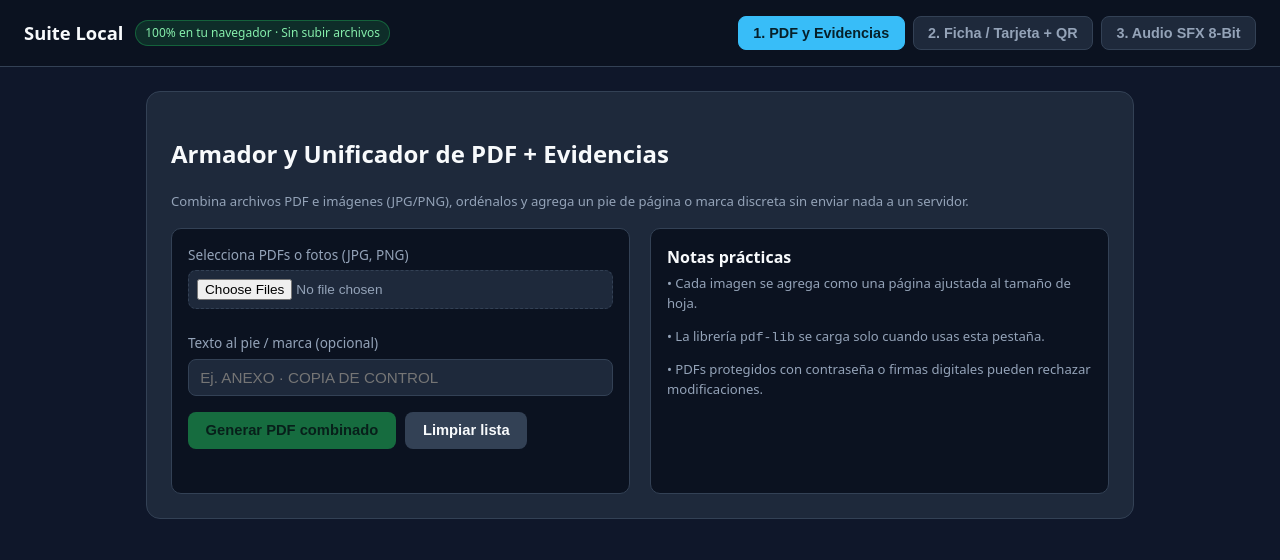
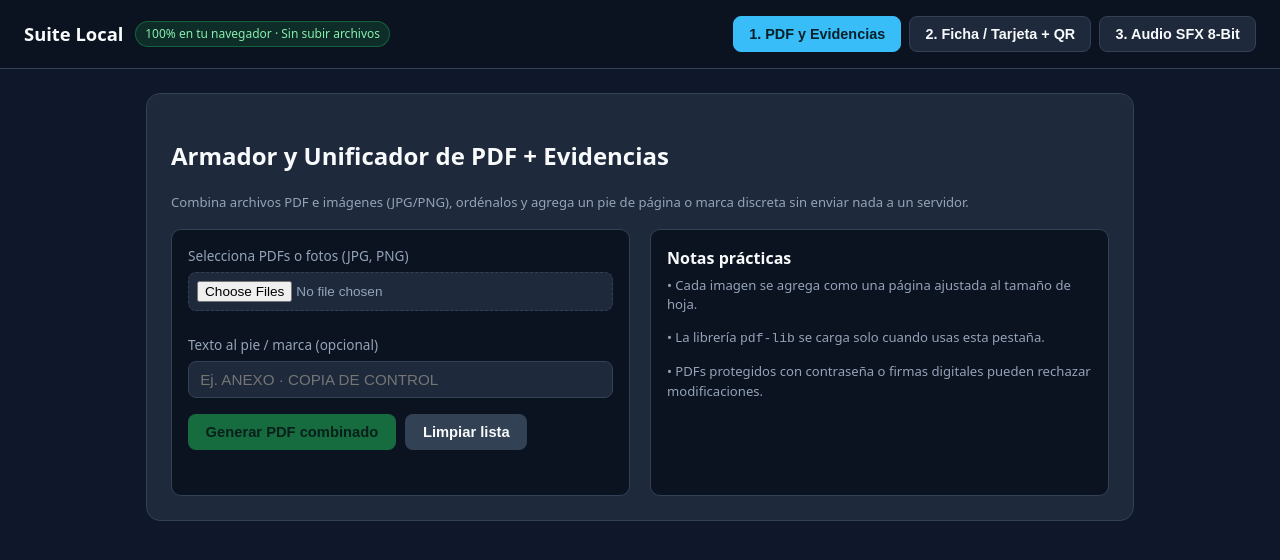
Before and after one commit to nexuslocalclick-rgb/nexus-localclick-portal, a plain HTML site: page Free.html in a window 1280 px wide. Both pictures are taken after a click on the button "1. PDF y Evidencias". Drawn offline with Linux system fonts and the light colour scheme.

Commit message:
Refactor tab buttons and improve event handling

```diff
--- a/Free.html
+++ b/Free.html
@@ -66,17 +66,17 @@
 
     .tab-btn {
       background: var(--panel);
-      color: var(--muted);
+      color: var(--text);
       border: 1px solid var(--border);
-      padding: 0.5rem 0.9rem;
+      padding: 0.55rem 0.95rem;
       border-radius: 8px;
       cursor: pointer;
       font-weight: 600;
       font-size: 0.9rem;
+      touch-action: manipulation;
     }
 
     .tab-btn:hover {
-      color: var(--text);
       border-color: var(--accent);
     }
 
@@ -168,6 +168,7 @@
       font-weight: 700;
       cursor: pointer;
       font-size: 0.92rem;
+      touch-action: manipulation;
     }
 
     .btn:hover { filter: brightness(1.08); }
@@ -256,9 +257,9 @@
       <span class="badge">100% en tu navegador · Sin subir archivos</span>
     </div>
     <nav id="tabs-nav" aria-label="Herramientas">
-      <button type="button" class="tab-btn active" data-tab="pdf">1. PDF y Evidencias</button>
-      <button type="button" class="tab-btn" data-tab="card">2. Ficha / Tarjeta + QR</button>
-      <button type="button" class="tab-btn" data-tab="sfx">3. Audio SFX 8-Bit</button>
+      <button type="button" id="btn-tab-pdf" class="tab-btn active" data-tab="pdf" onclick="window.abrirPestana('pdf')">1. PDF y Evidencias</button>
+      <button type="button" id="btn-tab-card" class="tab-btn" data-tab="card" onclick="window.abrirPestana('card')">2. Ficha / Tarjeta + QR</button>
+      <button type="button" id="btn-tab-sfx" class="tab-btn" data-tab="sfx" onclick="window.abrirPestana('sfx')">3. Audio SFX 8-Bit</button>
     </nav>
   </header>
 
@@ -295,7 +296,7 @@
     </section>
 
     <!-- MÓDULO 2: FICHA / TARJETA + QR -->
-    <section id="tab-card" class="tool-panel">
+    <section id="tab-card" class="tool-panel" hidden style="display:none;">
       <h2>Generador Rápido de Ficha / Tarjeta con QR</h2>
       <p class="hint">Crea una tarjeta o ficha visual al instante y descárgala como PNG.</p>
 
@@ -335,7 +336,7 @@
     </section>
 
     <!-- MÓDULO 3: AUDIO SFX 8-BIT -->
-    <section id="tab-sfx" class="tool-panel">
+    <section id="tab-sfx" class="tool-panel" hidden style="display:none;">
       <h2>Sintetizador de Efectos 8-Bit (Web Audio)</h2>
       <p class="hint">Genera sonidos retro en el navegador y descárgalos en formato WAV sin depender de librerías externas.</p>
 
@@ -384,24 +385,31 @@
 
   <script>
     (function () {
-      // --- NAVEGACIÓN ENTRE PESTAÑAS (delegación en nav para que nunca falle) ---
-      const tabsNav = document.getElementById('tabs-nav');
-      const tabBtns = Array.from(document.querySelectorAll('.tab-btn'));
-      const panels = Array.from(document.querySelectorAll('.tool-panel'));
+      const validTabs = ['pdf', 'card', 'sfx'];
 
-      function switchTab(target) {
-        tabBtns.forEach((b) => b.classList.toggle('active', b.dataset.tab === target));
-        panels.forEach((p) => p.classList.toggle('active', p.id === 'tab-' + target));
-        if (target === 'card') {
-          renderCard();
+      window.abrirPestana = function (target) {
+        if (!validTabs.includes(target)) return;
+
+        validTabs.forEach((name) => {
+          const btn = document.getElementById('btn-tab-' + name);
+          const panel = document.getElementById('tab-' + name);
+          const isSelected = name === target;
+
+          if (btn) {
+            btn.classList.toggle('active', isSelected);
+            btn.setAttribute('aria-selected', isSelected ? 'true' : 'false');
+          }
+          if (panel) {
+            panel.classList.toggle('active', isSelected);
+            panel.hidden = !isSelected;
+            panel.style.display = isSelected ? 'block' : 'none';
+          }
+        });
+
+        if (target === 'card' && typeof window.renderCard === 'function') {
+          window.renderCard();
         }
-      }
-
-      tabsNav.addEventListener('click', (e) => {
-        const btn = e.target.closest('.tab-btn');
-        if (!btn) return;
-        switchTab(btn.dataset.tab);
-      });
+      };
 
       // --- CARGADOR BAJO DEMANDA DE SCRIPTS ---
       const loadedScripts = new Map();
@@ -612,7 +620,7 @@
         cardCtx.restore();
       }
 
-      async function renderCard() {
+      window.renderCard = async function () {
         const seq = ++qrDrawSeq;
         const w = cardCanvas.width;
         const h = cardCanvas.height;
@@ -667,10 +675,10 @@
           cardCtx.fillRect(qrX - 2, qrY - 2, qrSize + 4, qrSize + 4);
           drawFallbackQrBox(qrX, qrY, qrSize, 'QR sin red');
         }
-      }
+      };
 
       [cardTitle, cardSubtitle, cardDetails, cardQr, cardColor, cardAccent].forEach((el) => {
-        el.addEventListener('input', renderCard);
+        el.addEventListener('input', window.renderCard);
       });
 
       cardDownloadBtn.addEventListener('click', () => {
@@ -682,7 +690,7 @@
         }, 'image/png');
       });
 
-      renderCard();
+      window.renderCard();
 
       // --- MÓDULO 3: AUDIO SFX 8-BIT ---
       const sfxPreset = document.getElementById('sfx-preset');
```
